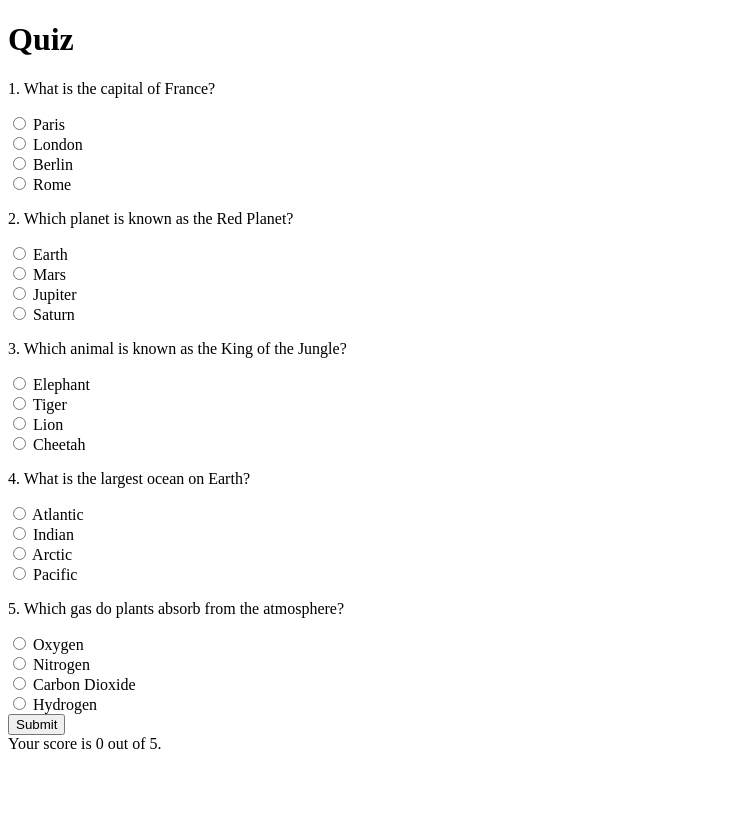
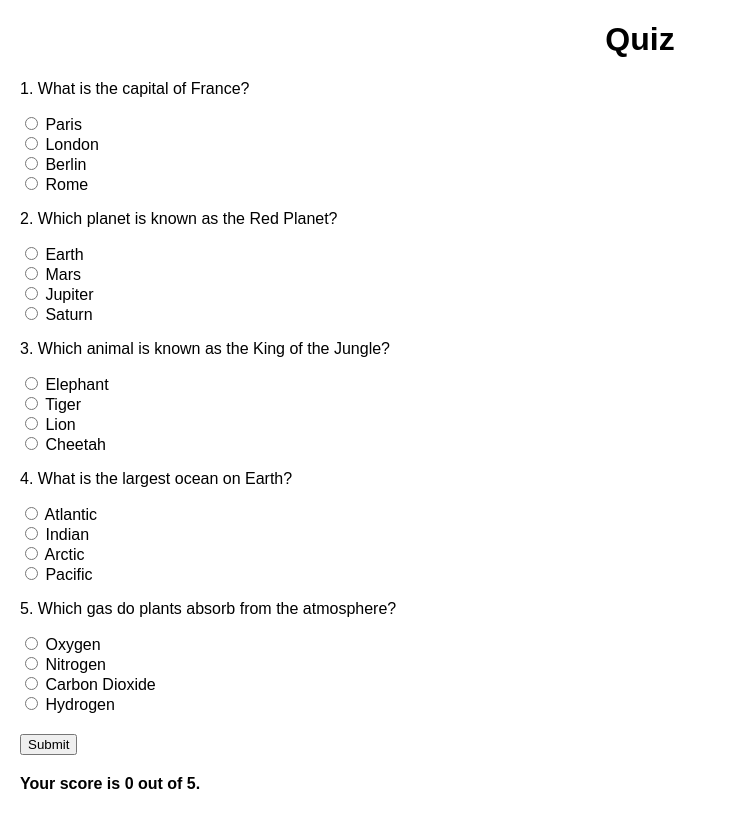
Before and after one commit to acciojob/quiz-with-session-Mahrozfatima786, a website: page main.html in a window 1280 px wide. Both pictures are taken after a click on the button "Submit". Shown: the whole page, without its empty margins (0-729 px from the left). Drawn offline with Linux system fonts and the light colour scheme.

Commit message:
created a submission

```diff
--- a/script.js
+++ b/script.js
@@ -93,11 +93,14 @@ submitButton.addEventListener("click", () => {
 
   // Save score to local storage
   localStorage.setItem("score", score);
+
+  // Clear progress after submit
+  sessionStorage.removeItem("progress");
 });
 
-// Show last score if available in local storage
+// Show last score ONLY if progress is not in session storage
 const storedScore = localStorage.getItem("score");
-if (storedScore !== null) {
+if (storedScore !== null && !sessionStorage.getItem("progress")) {
   scoreElement.innerText = `Your last score was: ${storedScore} out of ${questions.length}.`;
 }
 
--- a/styles.css
+++ b/styles.css
@@ -1 +1,22 @@
 /*  your css code here. If applicable */
+body {
+  font-family: Arial, sans-serif;
+  margin: 20px;
+}
+
+h1 {
+  text-align: center;
+}
+
+#questions {
+  margin-bottom: 20px;
+}
+
+label {
+  cursor: pointer;
+}
+
+#score {
+  margin-top: 20px;
+  font-weight: bold;
+}
```
Also changed, not shown: main.html (+0 -2 lines).
